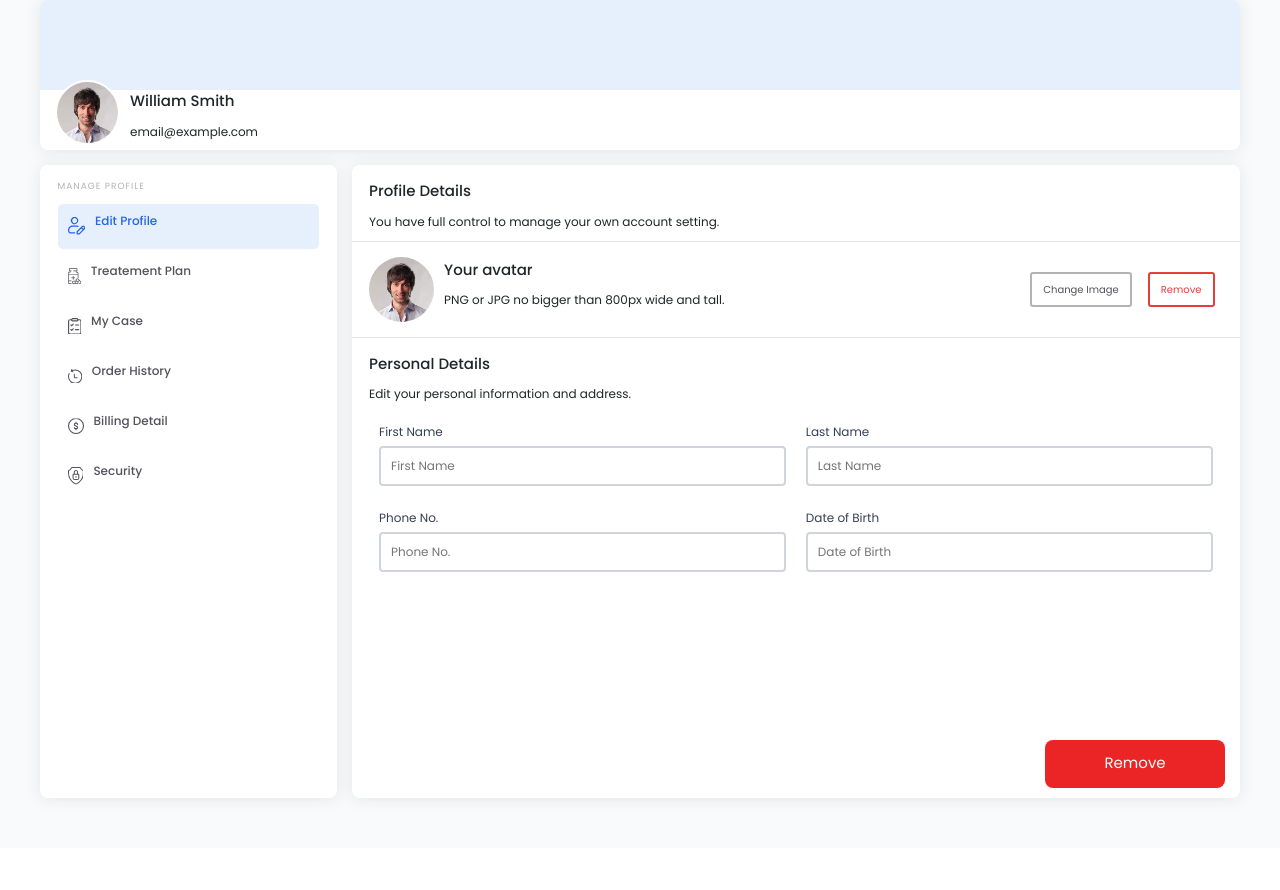
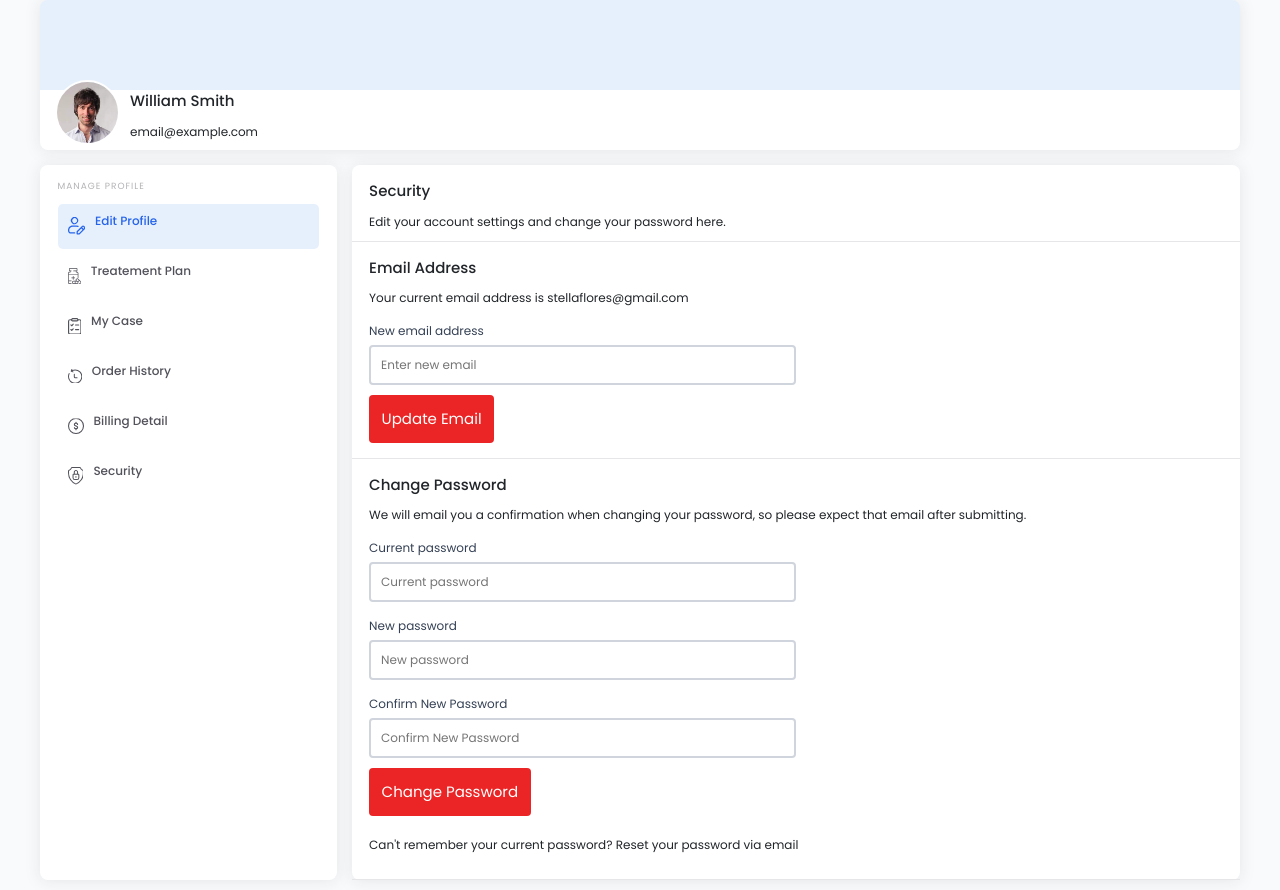
Before and after one commit to anth226/fivercornersrx, a React (Create React App) app: page / in a window 1280 px wide. Shown: the top 890 px of the page. Before the commit the page ends 848 px from the top, so only its background shows below. Built offline with nearby package versions, Linux system fonts and the light colour scheme.

Commit message:
Implemented Security Screens

```diff
--- a/src/Components/InputComponent/inputcomponent.module.scss
+++ b/src/Components/InputComponent/inputcomponent.module.scss
@@ -8,7 +8,7 @@ $basic_font_size: 1.2rem;
 
 .inputContainer {
     flex: 1;
-    padding: 0.25rem 1rem;
+    // padding: 0.25rem 1rem;
 
     input {
         width: 100%;
--- /dev/null
+++ b/src/Components/Security/Security.tsx
@@ -0,0 +1,46 @@
+import React from 'react'
+import DashboardHeader from '../DashboardHeader/DashboardHeader';
+import InputComponent from '../InputComponent/InputComponent';
+import styles from "./security.module.scss"
+
+const Security = () => {
+    return (<div>
+        <DashboardHeader heading='Security' details='Edit your account settings and change your password here.' />
+        <div className={styles.emailUpdateContainer}>
+            <p className={styles.headText}>
+                Email Address
+            </p>
+            <p className={styles.primaryText}>Your current email address is stellaflores@gmail.com</p>
+            <div className={styles.inputsContainer}>
+                <InputComponent type="text" placeholder="Enter new email" label="New email address" />
+                <div></div>
+
+            </div>
+            <button className={styles.actionBtn}> Update Email</button>
+        </div>
+        <div className={styles.passwordUpdateContainer}>
+            <p className={styles.headText}>
+                Change Password
+            </p>
+            <p className={styles.primaryText}>We will email you a confirmation when changing your password, so please expect that email after submitting.</p>
+            <div className={styles.inputsContainer}>
+                <InputComponent type="email" placeholder="Current password" label="Current password" />
+                <div></div>
+            </div>
+            <div className={styles.inputsContainer}>
+                <InputComponent type="text" placeholder="New password" label="New password" />
+                <div></div>
+            </div>
+            <div className={styles.inputsContainer}>
+                <InputComponent type="text" placeholder="Confirm New Password" label="Confirm New Password" />
+                <div></div>
+            </div>
+            <button className={styles.actionBtn}>Change Password</button>
+            <br />
+            <br />
+            <p className={styles.primaryText}>Can't remember your current password? Reset your password via email</p>
+        </div>
+    </div>);
+}
+
+export default Security;
--- /dev/null
+++ b/src/Components/Security/security.module.scss
@@ -0,0 +1,47 @@
+$main_background_color: #F8FAFC;
+$content_padding: 1.5rem 1.75rem;
+$basic_font_size: 1.2rem;
+$important_font_size: 1.5rem;
+$dull_color: #E6E6E8;
+$danger_color: #E53F3C;
+$secondary_color: #B3B3B6;
+$danger_btn_fill_color: #EB2525;
+
+.headText {
+    font-size: $important_font_size;
+    font-weight: 500;
+}
+
+.primaryText {
+    font-size: $basic_font_size;
+    margin-top: 5px;
+}
+
+.emailUpdateContainer,
+.passwordUpdateContainer {
+    padding: $content_padding;
+    border-bottom: 1px solid $dull_color;
+
+    .inputsContainer {
+        display: flex;
+        margin-top: 1rem;
+
+        div {
+            width: 50%;
+        }
+    }
+
+    .actionBtn {
+        // width: 18rem;
+        // height: 4.8rem;
+        padding: 1.25rem;
+        background-color: $danger_btn_fill_color;
+        outline: none;
+        border: none;
+        border-radius: 4px;
+        font-size: $important_font_size;
+        color: white;
+        margin-top: 1rem;
+        cursor: pointer;
+    }
+}
--- a/src/Pages/UserDashboard/UserDashboard.tsx
+++ b/src/Pages/UserDashboard/UserDashboard.tsx
@@ -14,6 +14,7 @@ import EditProfile from '../../Components/EditProfile/EditProfile';
 import MyCase from '../../Components/MyCase/MyCase';
 import OrderHistory from '../../Components/OrderHistory/OrderHistory';
 import BillingDetails from '../../Components/BillingDetails/BillingDetails';
+import Security from '../../Components/Security/Security';
 
 const UserDashboard: React.FC = () => {
     return (<div className={styles.pageContainer}>
@@ -55,11 +56,12 @@ const UserDashboard: React.FC = () => {
                     </div>
                 </div>
                 <div className={styles.dashContent}>
-                    <EditProfile />
+                    {/* <EditProfile /> */}
                     {/* <TreatmentPlan /> */}
                     {/* <MyCase /> */}
                     {/* <OrderHistory /> */}
                     {/* <BillingDetails /> */}
+                    <Security />
                 </div>
             </div>
         </div>
```
